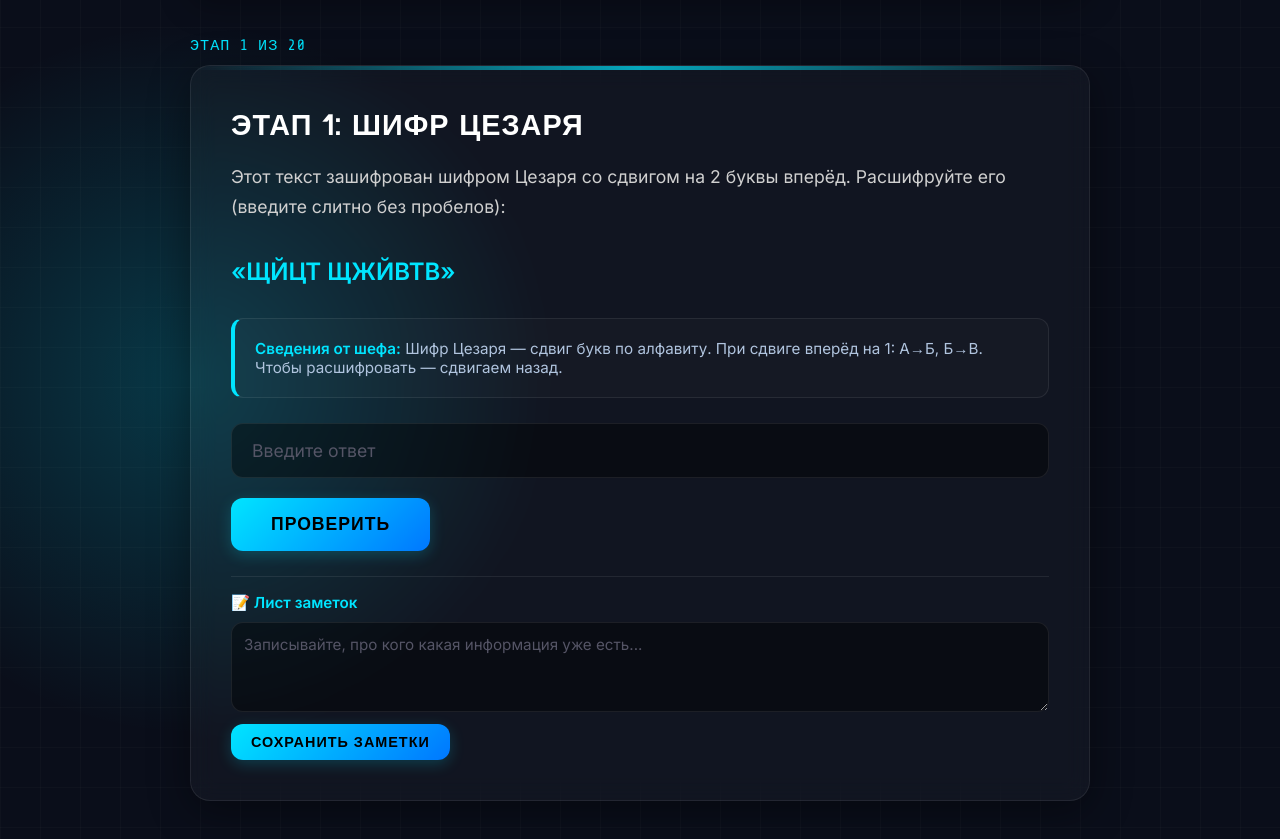
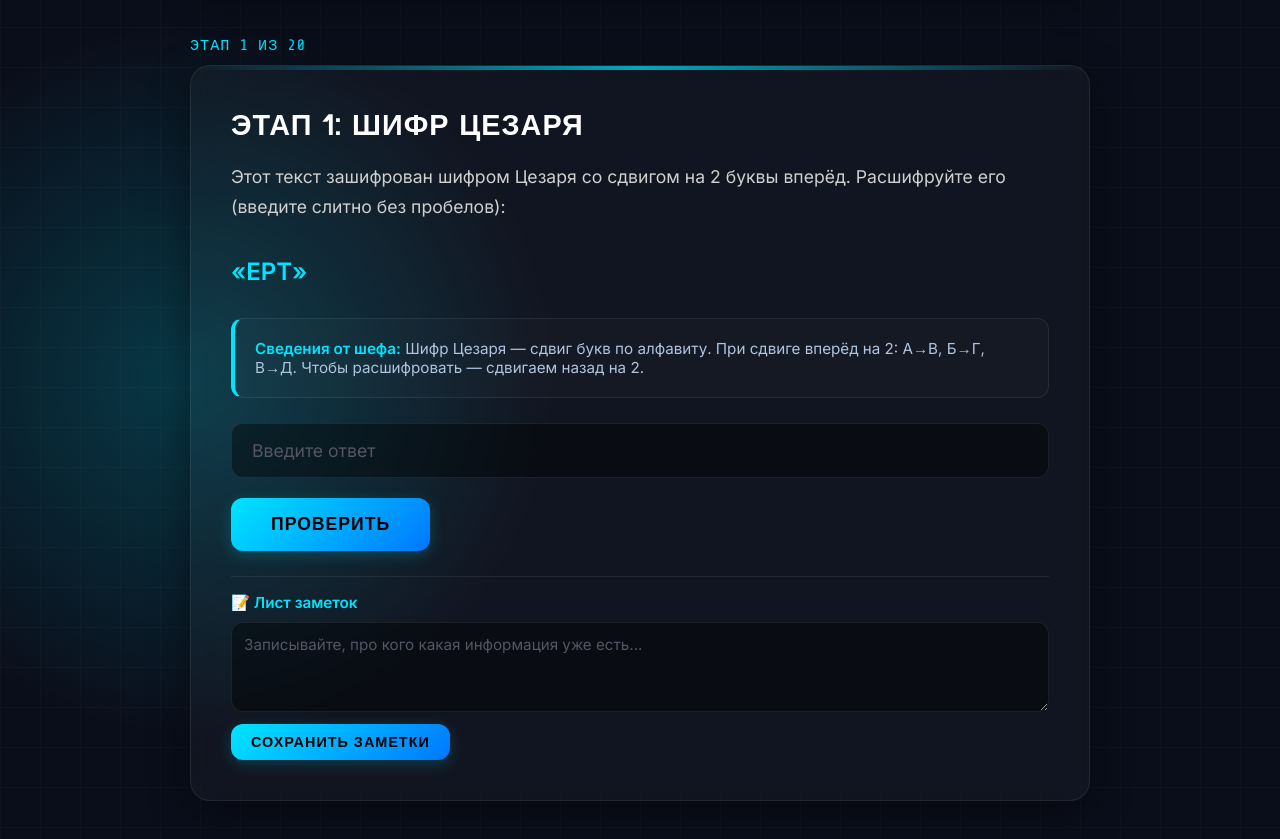
Before and after one commit to fanfestportal-ai/cyber-quest-caramel, a plain HTML site: page police.html in a window 1280 px wide. Shown: the part 93-932 px from the top of the page. Drawn offline with nearby package versions, Linux system fonts and the light colour scheme.

Commit message:
Update police.html

```diff
--- a/police.html
+++ b/police.html
@@ -6,12 +6,6 @@
     <title>ПОЛИЦИЯ | КИБЕР-КВЕСТ</title>
     <link href="https://fonts.googleapis.com/css2?family=Orbitron:wght@500;700&family=Inter:wght@300;400;600&family=Share+Tech+Mono&display=swap" rel="stylesheet">
     <link rel="stylesheet" href="style.css">
-    <style>
-        .progress-bar { font-family:'Share Tech Mono',monospace; color:var(--accent); font-size:0.95rem; margin-bottom:10px; letter-spacing:1px; }
-        .notes-area { width:100%; box-sizing:border-box; min-height:90px; background:rgba(0,0,0,0.4); border:1px solid var(--border-color); color:#fff; border-radius:12px; padding:12px; font-family:'Inter',sans-serif; font-size:0.95rem; margin-top:10px; }
-        .dossier-photo { width:48px; height:48px; border-radius:50%; background:var(--accent-glow); display:inline-flex; align-items:center; justify-content:center; font-size:1.4rem; margin-right:12px; vertical-align:middle; }
-        .big-puzzle { font-size:1.5rem; color:#ffaa00; font-weight:700; line-height:1.4; letter-spacing:1px; }
-    </style>
 </head>
 <body>
     <div class="top-bar">
@@ -31,7 +25,6 @@
     <div class="quest-container" id="questContainer"></div>
 
     <script>
-        // ===== ДОСЬЕ (фото-заглушки; замените emoji на <img src="..."> при наличии фото) =====
         const dossierData = [
             { name: "Багров Дмитрий Иванович", emoji: "🧑‍💻", text: "Начинал как сисадмин школьного кабинета. Разрабатывал скрипты для автоматизации домашки. Завербован за нестандартное мышление. Алиби: был в столовой, но время не подтверждено." },
             { name: "Батенева Милана Сергеевна", emoji: "👩‍🎓", text: "Победитель олимпиад по математике. Решает сложные логические задачи. Решала задачи в кабинете одна. Алиби: кабинет, одна." },
@@ -56,7 +49,6 @@
         });
         function toggleDossier() { document.getElementById('dossierModal').classList.toggle('active'); }
 
-        // ===== ТАЙМЕР (2:00:00) =====
         let timeLeft = 7200;
         if (localStorage.getItem('police_timer_v2')) timeLeft = parseInt(localStorage.getItem('police_timer_v2'));
         function updateTimer() {
@@ -67,12 +59,11 @@
         }
         setInterval(updateTimer, 1000); updateTimer();
 
-        // ===== 20 ЭТАПОВ =====
         const stages = [
             { title:"ЭТАП 1: ШИФР ЦЕЗАРЯ",
-              desc:"Этот текст зашифрован шифром Цезаря со сдвигом на 2 буквы вперёд. Расшифруйте его (введите слитно без пробелов):<br><br><strong style='font-size:1.5rem;color:var(--accent);'>«ЩЙЦТ ЩЖЙВТВ»</strong>",
-              info:"Шифр Цезаря — сдвиг букв по алфавиту. При сдвиге вперёд на 1: А→Б, Б→В. Чтобы расшифровать — сдвигаем назад.",
-              answer:"шифрцезаря", hint:"Сдвиньте каждую букву на 2 позиции НАЗАД (Щ→Ш, Й→И…).", type:"text" },
+              desc:"Этот текст зашифрован шифром Цезаря со сдвигом на 2 буквы вперёд. Расшифруйте его (введите слитно без пробелов):<br><br><strong style='font-size:1.5rem;color:var(--accent);'>«ЕРТ»</strong>",
+              info:"Шифр Цезаря — сдвиг букв по алфавиту. При сдвиге вперёд на 2: А→В, Б→Г, В→Д. Чтобы расшифровать — сдвигаем назад на 2.",
+              answer:"вор", hint:"Сдвиньте каждую букву на 2 позиции НАЗАД (Е→В, Р→О, Т→Р).", type:"text" },
             { title:"ЭТАП 2: ПЕРЕКРЁСТНЫЙ КОД",
               desc:"Свяжитесь с отделом ФБР. Они получили код для доступа к части файла. Введите его:",
               info:"Код состоит из названия отдела и года.", answer:"fbi-2026", hint:"FBI-2026", type:"text" },
@@ -82,22 +73,22 @@
               answer:"file", hint:"Используйте инструмент, который «оживляет» фото.", type:"file", accept:"video/*" },
             { title:"ЭТАП 4: ПОИСК УЛИКИ",
               desc:"Система выдала координаты: «Ищите там, где растут цветы». Найдите в кабинете записку и введите код с неё:",
-              info:"Посмотрите на окна.", answer:"цветок123", hint:"Проверьте цветочные горшки на подоконнике.", type:"text" },
+              info:"Посмотрите на окна.", answer:"невашотдел", hint:"Проверьте цветочные горшки на подоконнике.", type:"text" },
             { title:"ЭТАП 5: ДВОИЧНЫЙ КОД",
-              desc:"Переведите двоичный код в текст:<br><div class='terminal'>01001000 01100101 01101100 01110000</div>",
-              info:"Воспользуйтесь онлайн-конвертером binary to text.", answer:"help", hint:"Help (латиницей).", type:"text" },
+              desc:"Переведите двоичный код в текст:<br><div class='terminal'>01110000 01110010 01100101 01110011 01110100 01110101 01110000 01101110 01101001 01101011 01110010 01111001 01100001 01100100 01101111 01101101</div>",
+              info:"Воспользуйтесь онлайн-конвертером binary to text.", answer:"преступникрядом", hint:"Преступник рядом (латиницей при переводе, ответ по-русски).", type:"text" },
             { title:"ЭТАП 6: РАСШИФРОВКА ХЕША",
               desc:"Перед вами хеш пароля: <span class='terminal' style='display:inline-block;padding:6px 10px;'>5f4dcc3b5aa765d61d8327deb882cf99</span><br>Найдите в интернете, что это за пароль:",
               info:"Это самый популярный пароль в мире.", answer:"password", hint:"Password", type:"text" },
             { title:"ЭТАП 7: АНАЛИЗ ДОСЬЕ",
-              desc:"Изучите досье (кнопка сверху). У кого из подозреваемых нет подтверждённого алиби? Введите имя:",
-              info:"Совещание — не алиби, если никто не видел.", answer:"дана", hint:"Дана Сергеевна", type:"text" },
+              desc:"Изучите досье (кнопка сверху). У скольких человек НЕТ подтверждённого алиби? Введите число:",
+              info:"Совещание — не алиби, если никто не видел. Считайте внимательно.", answer:"13", hint:"Посчитайте всех, чьё алиби не подтверждено.", type:"text" },
             { title:"ЭТАП 8: ЭКСПЕРТИЗА",
-              desc:"Найдите в интернете, что такое «дактилоскопия», и введите ключевое слово (единственное число):",
+              desc:"Найдите в интернете, что такое «дактилоскопия», и введите ключевое слово (единственное число):<br><br><em>Важно: обратите внимание на основной экран кабинета.</em>",
               info:"Это наука об отпечатках пальцев.", answer:"отпечаток", hint:"Отпечаток", type:"text" },
             { title:"ЭТАП 9: QR-КОД",
               desc:"На столе шефа лежит QR-код. Отсканируйте его и введите секретное слово:",
-              info:"Используйте телефон или онлайн-сканер.", answer:"секрет", hint:"Секрет", type:"text" },
+              info:"Используйте телефон или онлайн-сканер.", answer:"виновна", hint:"Виновна", type:"text" },
             { title:"ЭТАП 10: ЛОГИКА",
               desc:"Если A > B, B > C, а C > D, то кто самый маленький?",
               info:"Простая математика.", answer:"d", hint:"D", type:"text" },
@@ -105,8 +96,8 @@
               desc:"Сколько будет 15% от 200?",
               info:"15% — это 15/100.", answer:"30", hint:"Тридцать", type:"text" },
             { title:"ЭТАП 12: ШИФР АТБАШ",
-              desc:"Расшифруйте слово (шифр Атбаш): <strong style='font-size:1.4rem;color:var(--accent);'>ЯТУМГ</strong>",
-              info:"Атбаш — зеркальный алфавит (А=Я, Б=Ю).", answer:"агент", hint:"Агент", type:"text" },
+              desc:"Расшифруйте слово (шифр Атбаш): <strong style='font-size:1.4rem;color:var(--accent);'>ЭРЧТРШСРЬУЯЭСДХ</strong>",
+              info:"Атбаш — зеркальный алфавит (А=Я, Б=Ю, В=Э).", answer:"возможноглавный", hint:"Возможно главный", type:"text" },
             { title:"ЭТАП 13: ГЕОГРАФИЯ",
               desc:"В каком году был основан город Санкт-Петербург?",
               info:"Это было при Петре I.", answer:"1703", hint:"1703", type:"text" },
@@ -121,19 +112,18 @@
               info:"Сестра одна на всех.", answer:"6", hint:"Шесть", type:"text" },
             { title:"ЭТАП 17: ПОИСК УЛИК",
               desc:"Ищите под зелёным столом папку с надписью «СЕКРЕТНО». Введите код с папки:",
-              info:"Код написан маркером.", answer:"папка777", hint:"Папка777", type:"text" },
+              info:"Код написан маркером.", answer:"сверхсекретныеделашефа", hint:"Сверхсекретные дела шефа", type:"text" },
             { title:"ЭТАП 18: АНАЛИЗ",
-              desc:"Сравните отпечаток на флешке с базой данных. Чей это отпечаток? Введите имя:",
+              desc:"Сравните отпечаток на флешке (она сбоку) с базой данных. Чей это отпечаток? Введите имя:",
               info:"У кого нет алиби?", answer:"дана", hint:"Дана", type:"text" },
             { title:"ЭТАП 19: СБОРКА ПАЗЛА",
               desc:"<div class='big-puzzle'>ОДНА ЧАСТЬ ПАЗЛА ПОЛУЧЕНА.<br>ВЗЛОМ ОПРАВДАН.<br>ЭТО ПОНАДОБИТСЯ ПОЗЖЕ.</div><br>Ваш фрагмент двоичного кода:<div class='terminal' style='color:#fff;font-size:1.05rem;'>01010010 01100101 01100011 01100101 01110000 01110100 00111010 00100000 00110001 00100000 01110011 01110100 01100001 01101011 01100001 01101110 00100000 01110011 01100001 01101000 01100001 01110010 01100001</div>",
-              info:"Сохраните этот код. Он понадобится в финале.", answer:"готово", hint:"Введите «готово», чтобы продолжить.", type:"text" },
+              info:"Сохраните этот код. Он понадобится в финале. Введите «!!!», чтобы продолжить.", answer:"!!!", hint:"Введите три восклицательных знака: !!!", type:"text" },
             { title:"ЭТАП 20: ФИНАЛ",
               desc:"Вы собрали все улики. Кто преступник?",
               info:"Проверьте алиби ещё раз.", answer:"дана сергеевна", hint:"Дана Сергеевна", type:"text" }
         ];
 
-        // ===== СОСТОЯНИЕ =====
         let state = { currentStage: 0, attempts: 0, notes: "" };
         if (localStorage.getItem('police_state_v2')) state = JSON.parse(localStorage.getItem('police_state_v2'));
         function saveState() { localStorage.setItem('police_state_v2', JSON.stringify(state)); }
```
